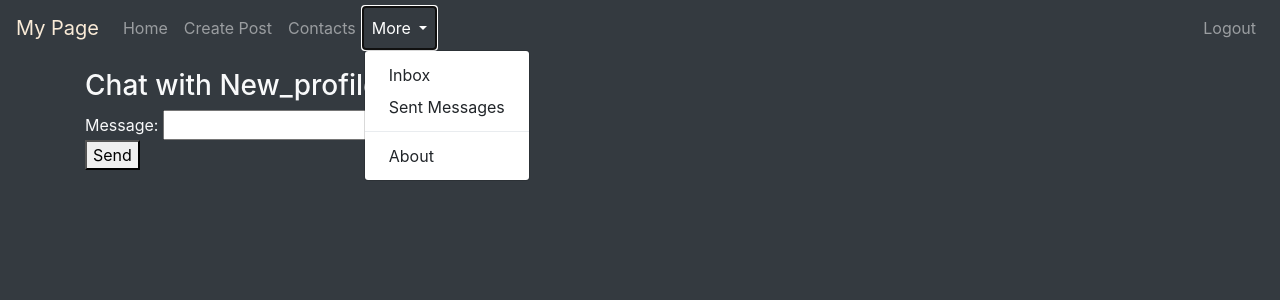
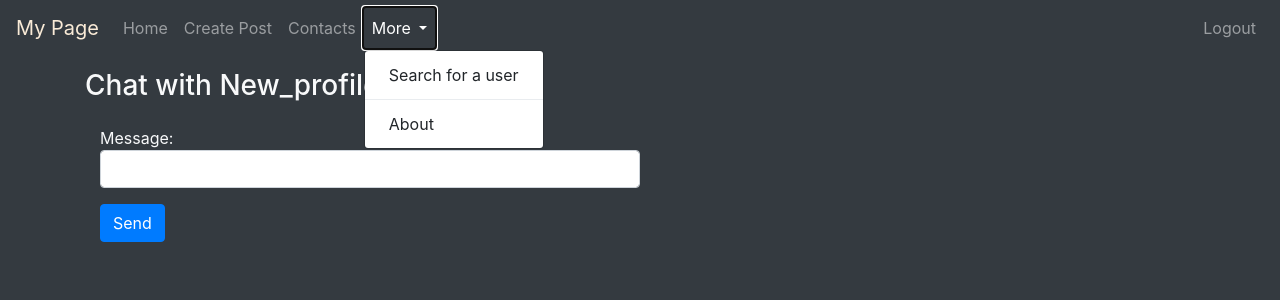
Before and after one commit to YourAlly/My-Page, a Django app: page /chat/7 in a window 1280 px wide, after a click on "More". Shown: the top 300 px of the page. Run offline with Django 3.2, Linux system fonts and the light colour scheme; a user stored in the database is signed in; data comes from the database, SQL or seed files in the repository; both versions use the stored data as it was before the commit; data that the repository does not hold is empty; some libraries are stand-ins or nearby versions.

Commit message:
Added Search (WIP) Feature

```diff
--- a/MyPage/forms.py
+++ b/MyPage/forms.py
@@ -26,13 +26,9 @@ class ProfileUpdateForm(forms.ModelForm):
 
 
 class CommentForm(forms.Form):
-    comment = forms.CharField(widget=forms.Textarea(attrs={'rows': 3}), max_length=256)
+    comment = forms.CharField(widget=forms.Textarea(attrs={'rows': 3, 'class': 'special'}), max_length=256)
 
 
 class PostForm(forms.Form):
     title = forms.CharField(max_length=32, label="Title")
     content = forms.CharField(widget=forms.Textarea, max_length=512)
-
-class MessageForm(forms.Form):
-    title = forms.CharField(max_length=32, label="Title")
-    content = forms.CharField(widget=forms.Textarea, max_length=512)
--- a/MyPage/models.py
+++ b/MyPage/models.py
@@ -31,14 +31,13 @@ class Comment(models.Model):
 
 
 class Message(models.Model):
-    title = models.CharField(max_length=32, default='No Title')
     sent_by = models.ForeignKey(User, on_delete=models.CASCADE,
                            related_name='sent_messages')
     sent_to = models.ForeignKey(User, on_delete=models.CASCADE,
                            related_name='received_messages')
     time_sent = models.DateTimeField(default=timezone.now)
 
-    message = models.TextField()
+    message = models.CharField(max_length=100)
 
     def __str__(self):
         return f"{self.time_sent}: From {self.sent_by} to {self.sent_to}"
--- a/MyPage/templates/MyPage/base.html
+++ b/MyPage/templates/MyPage/base.html
@@ -16,9 +16,10 @@
 	</head>
 	<body class="text-light bg-dark">
         <!-- Bootstrap lol -->
-		<nav class="navbar navbar-expand-lg navbar-dark bg-dark">
+		<nav class="navbar navbar-expand-lg navbar-dark bg-dark static-top">
         <a {% if user.is_authenticated %} href="{% url 'my-user' user.id %}" {% endif %}
          class="navbar-brand" style="color: antiquewhite;">My Page</a>
+
         <button class="navbar-toggler" type="button" data-toggle="collapse" data-target="#navbarSupportedContent" aria-controls="navbarSupportedContent" aria-expanded="false" aria-label="Toggle navigation">
             <span class="navbar-toggler-icon"></span>
         </button>
@@ -41,8 +42,7 @@
                 More
                 </a>
                 <div class="dropdown-menu" aria-labelledby="navbarDropdown">
-                <a class="dropdown-item" href="{% url 'my-inbox' %}">Inbox</a>
-                <a class="dropdown-item" href="{% url 'my-sent-messages' %}">Sent Messages</a>
+                <a class="dropdown-item" href="{% url 'my-search' %}">Search for a user</a>
                 <div class="dropdown-divider"></div>
                 <a class="dropdown-item" href="#">About</a>
                 </div>
--- a/MyPage/templates/MyPage/chat.html
+++ b/MyPage/templates/MyPage/chat.html
@@ -2,29 +2,39 @@
 {% block content %}
 
 <h3>Chat with {{target.username}}</h3>
-    <form id="chat_message">
-        {% csrf_token %}
-        Message:
-        <input type="text" name="message" id="message" onkeypress="return runScript(event)" >
-    </form>
-    <button id="send_button">Send</button>
 <div class="container">
-    <ul id="chat-box" style="list-style: none;">
+    <ul id="chat-box" style="list-style: none; overflow: auto;">
 
 
     </ul>
 </div>
-
+<div class="container">
+    <form id="chat_message">
+        {% csrf_token %}
+        Message:
+        <div class="form-group">
+            <input type="text"
+            name="message"
+            class="form-control"
+            id="message"
+            style="width: 50%;"
+            onkeypress="return runScript(event)"
+            autocomplete="off"
+            maxlength="100"
+            />
+        </div>
+    </form>
+    <button id="send_button" class="btn btn-primary">Send</button>
+</div>
 <script>
 
     document.addEventListener('DOMContentLoaded', ()=>{
+
         document.querySelector('#send_button').onclick = ()=>{
             send_message();
         }
         load_messages;
-        window.setInterval(load_messages, 1000,)
-
-
+        window.setInterval(load_messages, 1000,);
     })
 
     function runScript(e) {
@@ -34,7 +44,6 @@
         return false;
     }
 }
-
     function load_messages(){
         request = new XMLHttpRequest()
         request.open("GET", "{% url 'my-chat-get' target.id %}" )
@@ -58,23 +67,58 @@
     }
 
     function print_messages(data){
-        var ul, li;
+        var ul, li, i = 1;
         ul = document.querySelector('#chat-box');
         ul.innerHTML = '';
-        for(message of data['sent_messages']){
+        var len = data['sent_messages'].length
+        for(message of data['sent_messages'].reverse()){
+            ul.append(document.createElement('br'));
             li = document.createElement('li');
+            li.title=`${message.sent_by}: ${message.time_sent}`;
+
             if (message['sent_by'] == '{{ user.username }}'){
-                li.innerHTML = `<img src="${message['sent_by_image']}" style='width:4%;' alt="No Profile Picture Set" class="rounded-circle"> ${message['sent_by']}: ${message['message']}`
+                if (len != i){
+                    if(message['sent_by'] != data['sent_messages'][i]['sent_by'] || len == i){
+                        li.innerHTML = `<img src="${message['sent_by_image']}" style="width: 35px;"`+
+                        ` alt="No Profile Picture Set" class="rounded-circle">`;
+
+                    }
+                    else{
+                        li.innerHTML = '&nbsp&nbsp&nbsp&nbsp&nbsp&nbsp&nbsp&nbsp';
+                    }
+                }
+                else{
+                    li.innerHTML = `<img src="${message['sent_by_image']}" style="width: 35px;"`+
+                        ` alt="No Profile Picture Set" class="rounded-circle">`;
+                }
+                li.innerHTML += `&nbsp&nbsp&nbsp${message['message']}`;
                 li.style.cssFloat = "left";
+                li.style.textAlign = "left";
             }
             else{
-                li.innerHTML = `${message['sent_by']}: ${message['message']} <img src="${message['sent_by_image']}" style='width:4%;' alt="No Profile Picture Set" class="rounded-circle">`
+                li.innerHTML = `${message['message']}`;
+                if (len != i){
+                    if(message['sent_by'] != data['sent_messages'][i]['sent_by']){
+                        li.innerHTML += `&nbsp&nbsp&nbsp<img src="${message['sent_by_image']}" style="width: 35px;"`+
+                        ` alt="No Profile Picture Set" class="rounded-circle" title="${message.sent_by}: ${message.time_sent}">`;
+
+                    }
+
+                    else{
+                        li.innerHTML += '&nbsp&nbsp&nbsp&nbsp&nbsp&nbsp&nbsp&nbsp&nbsp&nbsp&nbsp';
+                    }
+                }
+                else{
+                    li.innerHTML += `&nbsp&nbsp&nbsp<img src="${message['sent_by_image']}" style="width: 35px;"`+
+                        ` alt="No Profile Picture Set" class="rounded-circle" title="${message.sent_by}: ${message.time_sent}">`;
+                }
                 li.style.cssFloat = "right";
+                li.style.textAlign = "right";
+
             }
             ul.append(li);
-            ul.append(document.createElement('br'))
+            i++;
         }
-
     }
 </script>
 
--- a/MyPage/templates/MyPage/profile.html
+++ b/MyPage/templates/MyPage/profile.html
@@ -16,14 +16,12 @@
             <a href="{% url 'my-update-email' %}" class="text-secondary">Update Email</a>
 
         {% elif target in user.profile.contacts.all %}
-            <a href="{% url 'my-chat' target.id %}">my chat (experimental)</a>
             <a href="{% url 'my-remove' target.id %}" class="text-secondary">Remove from contacts</a></br>
-            <a href="{% url 'my-messenger' target.id %}" class="text-secondary">Send a message</a>
+            <a href="{% url 'my-chat' target.id %}" class="text-secondary">Chat with {{target.username}}</a>
 
         {% else %}
-            <a href="{% url 'my-chat' target.id %}">my chat (experimental)</a>
             <a href="{% url 'my-add' target.id %}" class="text-secondary">Add to contacts</a></br></br>
-            <a href="{% url 'my-messenger' target.id %}" class="text-secondary">Send a message</a>
+            <a href="{% url 'my-chat' target.id %}" class="text-secondary">Chat with {{target.username}}</a>
         {% endif %}
         </br>
     {% endif %}
--- a/MyPage/urls.py
+++ b/MyPage/urls.py
@@ -12,12 +12,10 @@ urlpatterns = [
     path('logout/', LogoutView.as_view(template_name="MyPage/logout.html"), name='my-logout'),
     path('contacts/', my_views.contacts, name='my-contacts'),
     path('contacts/message_user_id=<int:target_id>', my_views.send_message, name='my-messenger'),
-    path('inbox/', my_views.inbox, name='my-inbox'),
-    path('sent/', my_views.sent_messages, name='my-sent-messages'),
     path('post/<int:post_id>/', my_views.post, name='my-post'),
     path('post/new/', my_views.post_form, name='my-new-post'),
     path('post/<int:post_id>/comment', my_views.process_comment, name='my-comment'),
-
+    path('search/', my_views.user_search, name='my-search'),
     path('user/<int:user_id>/', my_views.user, name='my-user'),
     path('user/<int:user_id>/add/', my_views.add, name='my-add'),
     path('user/<int:user_id>/remove/', my_views.remove, name='my-remove'),
@@ -26,8 +24,6 @@ urlpatterns = [
     path('user/changeimage/', my_views.update_image, name='my-update-image'),
     path('user/changeemail/', my_views.update_email, name='my-update-email'),
 
-
-    # Experimental
     path('chat/<int:target_id>', my_views.chat, name='my-chat'),
     path('chat/<int:target_id>/send', my_views.chat_send, name='my-chat-send'),
     path('chat/<int:target_id>/get', my_views.chat_get, name='my-chat-get')
--- a/MyPage/views.py
+++ b/MyPage/views.py
@@ -161,47 +161,6 @@ def contacts(request):
 
 
 @login_required
-def inbox(request):
-    messages = Message.objects.filter(
-        sent_to=request.user).order_by('-time_sent')
-    page = request.GET.get('page', 1)
-    paginator = Paginator(messages, 5)
-    try:
-        received_messages = paginator.page(page)
-    except PageNotAnInteger:
-        received_messages = paginator.page(1)
-    except EmptyPage:
-        received_messages = paginator.page(paginator.num_pages)
-
-    context = {
-        'page_title': "My received_messages",
-        'received_messages': received_messages,
-        'form': forms.CommentForm()
-    }
-    return render(request, 'MyPage/inbox.html', context)
-
-
-@login_required
-def sent_messages(request):
-    messages = Message.objects.filter(sent_by=request.user).order_by('-time_sent')
-    page = request.GET.get('page', 1)
-    paginator = Paginator(messages, 5)
-    try:
-        sent_messages = paginator.page(page)
-    except PageNotAnInteger:
-        sent_messages = paginator.page(1)
-    except EmptyPage:
-        sent_messages = paginator.page(paginator.num_pages)
-
-    context = {
-        'page_title': "My sent_messages",
-        'sent_messages': sent_messages,
-        'form': forms.CommentForm()
-    }
-    return render(request, 'MyPage/sent_messages.html', context)
-
-
-@login_required
 def update_image(request):
     if request.method == 'POST':
         form = forms.ProfileUpdateForm(
@@ -279,6 +238,8 @@ def chat_send(request, target_id):
 
     return JsonResponse({'success': True, 'error': None})
 
+
+@login_required
 def chat_get(request, target_id):
     target = User.objects.get(pk=target_id)
     target_messages = Message.objects.filter(
@@ -297,8 +258,27 @@ def chat_get(request, target_id):
                     'sent_to_id': data.sent_to.id,
                     'sent_to_image': data.sent_to.profile.image.url,
                     'message': data.message,
-                    'time_sent': data.time_sent
+                    'time_sent': data.time_sent.strftime("%x %X")
                     }
+
         messages.append(message)
 
     return JsonResponse({'sent_messages': messages})
+
+def user_search(request):
+    all_users = User.objects.exclude(pk=request.user.id)
+    page = request.GET.get('page', 1)
+    paginator = Paginator(all_users, 10)
+    try:
+        users = paginator.page(page)
+    except PageNotAnInteger:
+        users = paginator.page(1)
+    except EmptyPage:
+        users = paginator.page(paginator.num_pages)
+
+    context = {
+        'page_title': "Search",
+        'searched_users': users
+    }
+
+    return render(request, "MyPage/search.html", context)
```
Also changed, not shown: MyPage/templates/MyPage/inbox.html (deleted, +0 -39 lines), MyPage/templates/MyPage/search.html (added, +39 -0 lines), MyPage/templates/MyPage/sent_messages.html (deleted, +0 -39 lines), MyPage/migrations/0013_auto_20200705_0645.py (added), MyPage/migrations/0014_auto_20200705_0733.py (added), MyPage/migrations/0015_auto_20200705_0832.py (added), MyPage/migrations/0016_auto_20200705_0834.py (added), db.sqlite3.
